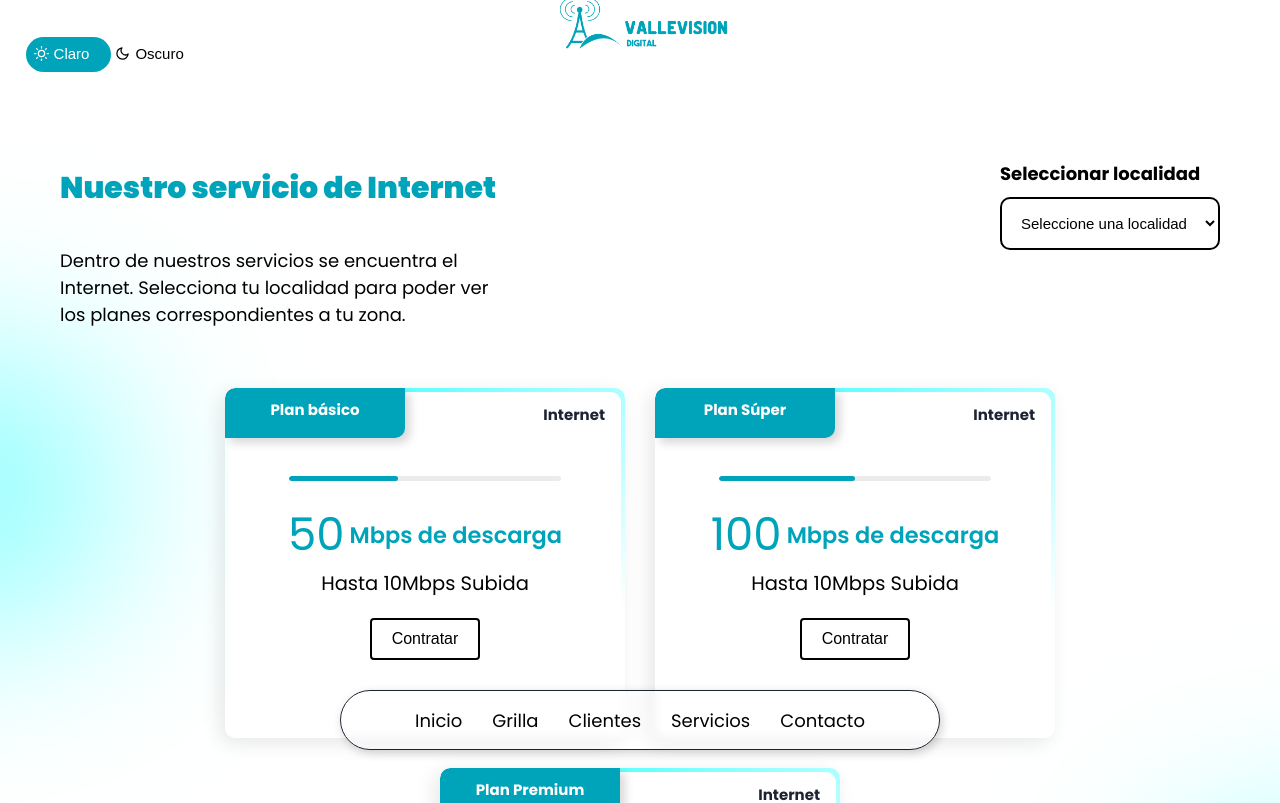
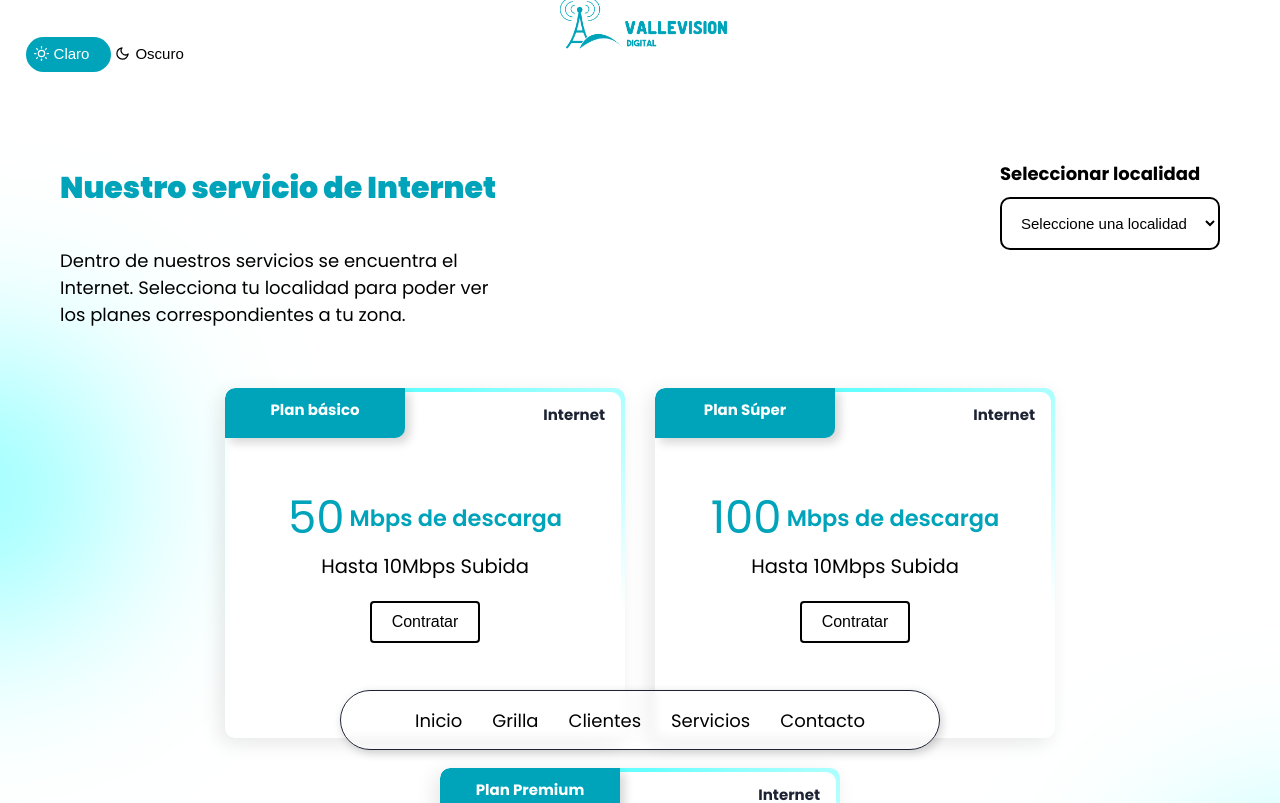
Before and after one commit to Adrastea966/vellevision, a React (Create React App) app: page /internet in a window 1280 px wide. Shown: the top 803 px of the page. Built offline with nearby package versions, Linux system fonts and the light colour scheme.

Commit message:
Se quitó la linea de carga

```diff
--- a/src/App.css
+++ b/src/App.css
@@ -1889,33 +1889,6 @@ textarea {
 
 .tarjeta-medio-span-calidad.dark {
   color: var(--blanco);
-}
-
-.cargador {
-  position: relative;
-  width: 80%;
-  height: 5px;
-  background-color: #ebebeb;
-  border-radius: 10px;
-  overflow: hidden;
-  margin-top: 10px;
-  z-index: 2;
-}
-
-.cargador.dark {
-  background-color: var(--gris-oscuro-var3);
-}
-
-.cargador .linea {
-  height: 100%;
-  background-color: var(--principal-var2);
-  border-radius: 10px;
-  width: 0;
-  transition: width 2s ease-in-out;
-}
-
-.cargador .linea.dark {
-  background-color: var(--principal-var1);
 }
 
 .degrade7 {
@@ -2259,6 +2232,10 @@ textarea {
     font-size: 1.2em;
   }
 
+  .grilla-grid {
+    padding: 0 2rem 0 2rem;
+  }
+
   .card {
     width: 280px;
   }
--- a/src/pages/ServicioInternet.js
+++ b/src/pages/ServicioInternet.js
@@ -133,9 +133,6 @@ function ServicioInternet() {
                                     <div className={`tele-tarjeta-top-2 ${theme}`}>
                                         <h4>Internet</h4>
                                     </div>
-                                    <div className={`cargador ${theme}`} >
-                                        <div className={`linea ${theme}`} data-width='40%'></div>
-                                    </div>
                                     <div className={`tele-tarjeta-medio ${theme}`}>
                                         <div className='tele-tarjeta-medio-canales'>
                                             <div className='div-canales'><span className={`tarjeta-medio-span-canales ${theme}`} data-end-value="50">0</span><span className={`div-canales-span ${theme}`} >Mbps de descarga</span></div>
@@ -152,9 +149,6 @@ function ServicioInternet() {
                                     </div>
                                     <div className={`tele-tarjeta-top-2 ${theme}`}>
                                         <h4>Internet</h4>
-                                    </div>
-                                    <div className={`cargador ${theme}`} >
-                                        <div className={`linea ${theme}`} data-width='50%'></div>
                                     </div>
                                     <div className={`tele-tarjeta-medio ${theme}`}>
                                         <div className='tele-tarjeta-medio-canales'>
@@ -173,9 +167,7 @@ function ServicioInternet() {
                                     <div className={`tele-tarjeta-top-2 ${theme}`}>
                                         <h4>Internet</h4>
                                     </div>
-                                    <div className={`cargador ${theme}`} >
-                                        <div className={`linea ${theme}`} data-width='100%'></div>
-                                    </div>
+
                                     <div className={`tele-tarjeta-medio ${theme}`}>
                                         <div className='tele-tarjeta-medio-canales'>
                                             <div className='div-canales'><span className={`tarjeta-medio-span-canales ${theme}`} data-end-value="300">0</span><span className={`div-canales-span ${theme}`}>Mbps de descarga</span></div>
```
